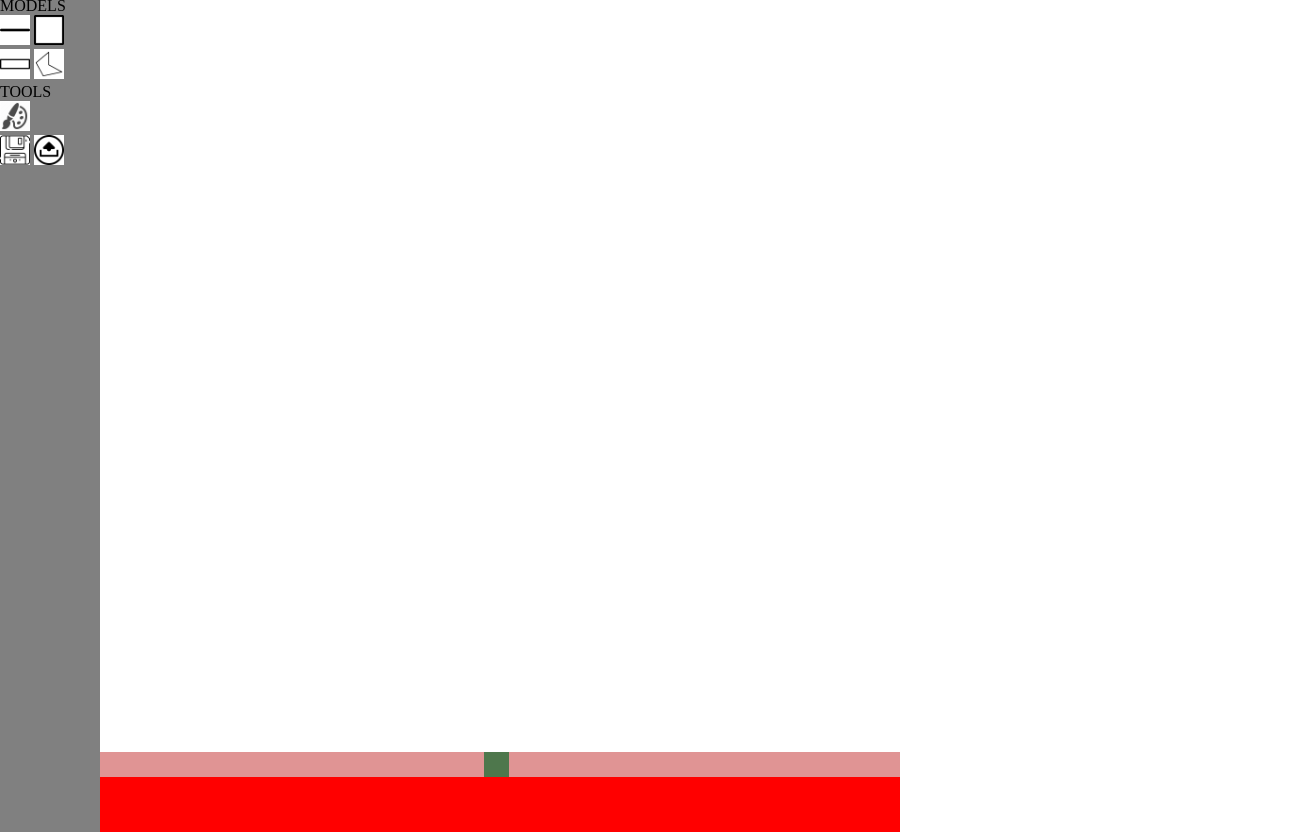
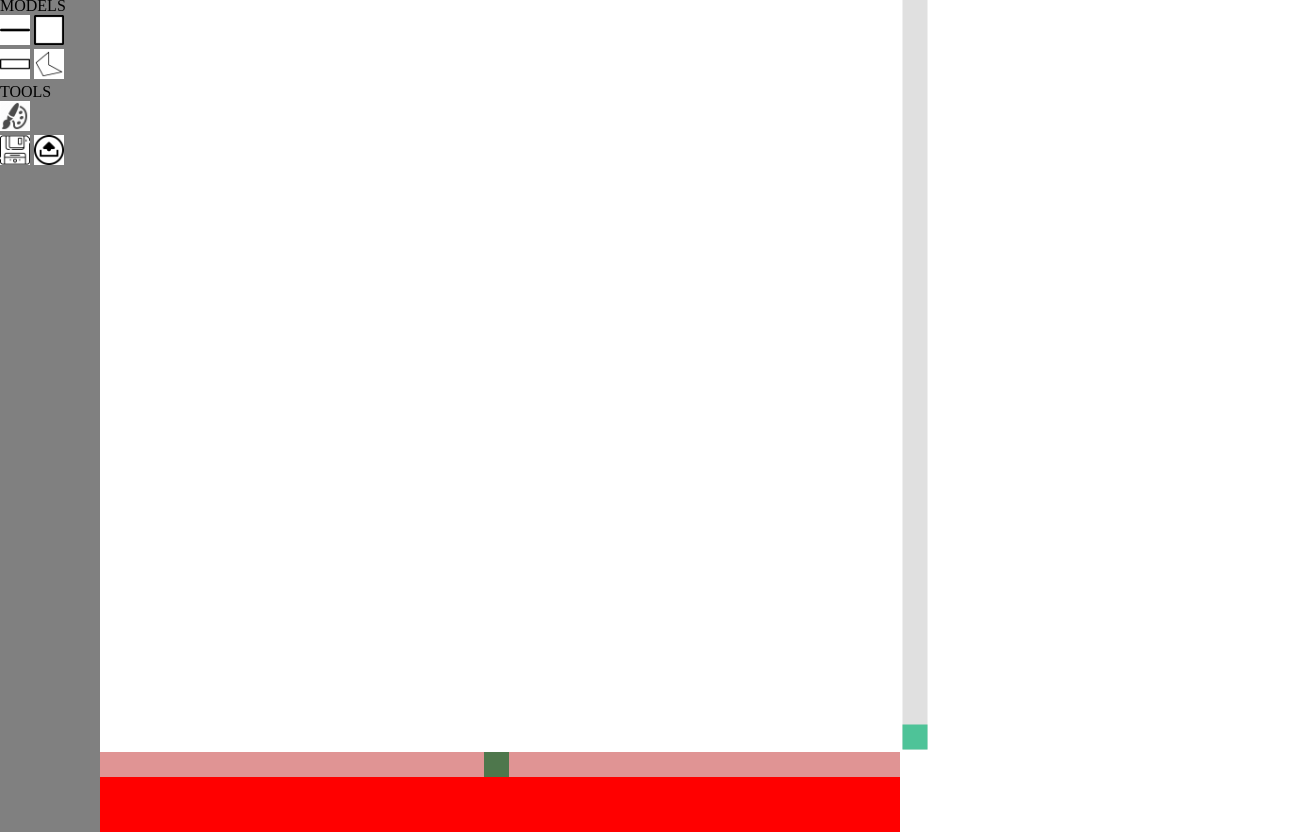
Before and after one commit to JayaMangalo/primitive-webgl, a plain HTML site: page src/index.html in a window 1280 px wide. Shown: the part 108-940 px from the top of the page, 1315 px wide, since content can reach past the window. Drawn offline with Linux system fonts and the light colour scheme.

Commit message:
add vertical slider

```diff
--- a/src/index.html
+++ b/src/index.html
@@ -37,8 +37,15 @@
             </div>
 
         </div>
-        <div class ="canvas" id = "canvas"> <!-- GUA GATAU KNP GET ELEMENTS BY CLASS NAME GABISA -->
-            <canvas id="gl-canvas" height= "800" width="800"></canvas>
+        <div class="canvas-container">
+            <div class ="canvas" id = "canvas"> <!-- GUA GATAU KNP GET ELEMENTS BY CLASS NAME GABISA -->
+                <canvas id="gl-canvas" height= "800" width="800"></canvas>
+            </div>
+            <div class="vertical-slider-container">
+                <div class="slidecontainerv">
+                  <input type="range" min="1" max="100" value="0" class="sliderv" id="myRange">
+                </div>
+            </div>
         </div>
         <div class="footer">
             <div class="slidecontainer">
--- a/src/styles/styles.css
+++ b/src/styles/styles.css
@@ -1,7 +1,6 @@
 body{
   margin:0
 }
-
 
 .head1 {
     color : darkcyan
@@ -17,7 +16,11 @@ body{
 
 .header { grid-area: 1 / 1 / 2 / 3; }
 .toolbar { grid-area: 2 / 1 / 4 / 2; }
-.canvas { grid-area: 2 / 2 / 3 / 3; }
+/* .canvas { grid-area: 2 / 2 / 3 / 3; } */
+.canvas-container {
+  grid-area: 2 / 2 / 3 / 3;
+  display: flex;
+}
 .footer { grid-area: 3 / 2 / 4 / 3; }
 
 .header{background-color: #AAAAAA;}
@@ -77,3 +80,42 @@ img.selected:hover{background-color: blue}
   background: #04AA6D; /* Green background */
   cursor: pointer; /* Cursor on hover */
 }
+
+.slidecontainerv {
+  width: 100%;
+}
+
+.sliderv {
+  -webkit-appearance: none;
+  appearance: none;
+  background: #d3d3d3;
+  outline: none;
+  opacity: 0.7;
+  -webkit-transition: .2s;
+  transition: opacity .2s;
+  transform: rotate(270deg);
+  margin: 400px 0px 0px -385px;
+  margin-top: 385px;
+  height: 100%;
+  width: 800px;
+}
+
+.sliderv:hover {
+  opacity: 1;
+}
+
+.sliderv::-webkit-slider-thumb {
+  -webkit-appearance: none;
+  appearance: none;
+  width: 25px;
+  height: 25px;
+  background: #04AA6D;
+  cursor: pointer;
+}
+
+.sliderv::-moz-range-thumb {
+  width: 25px;
+  height: 25px;
+  background: #04AA6D;
+  cursor: pointer;
+}
```
